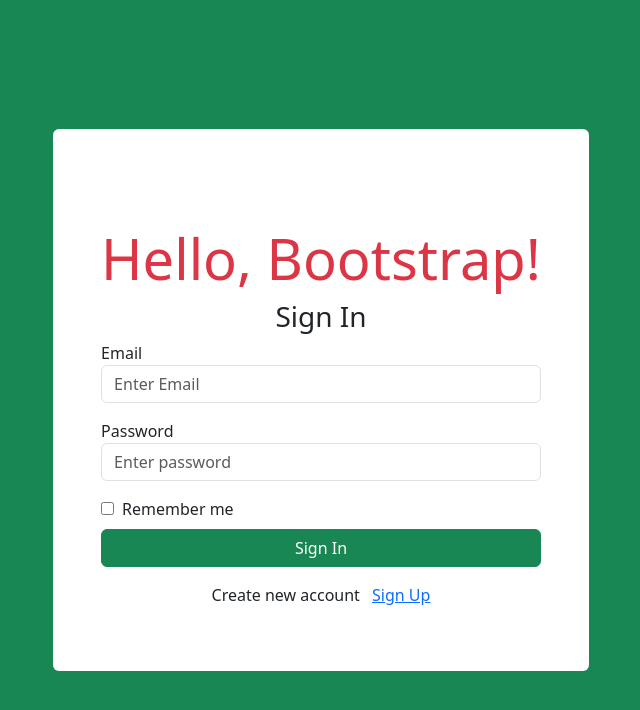
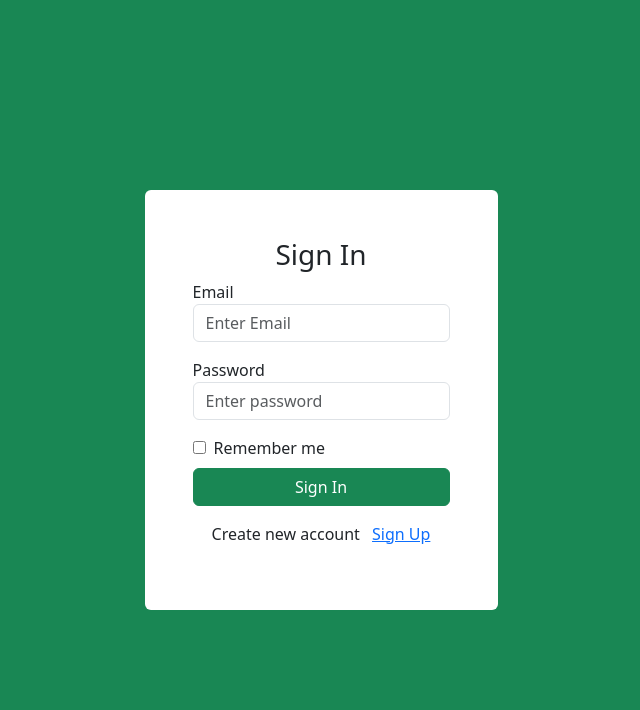
Before and after one commit to Waverista/Appointment-scheduling-app, a React (Create React App) app in the folder local/: page / in a window 1280 px wide. Shown: the top 710 px of the page, without its empty margins (319-959 px from the left). Built offline with nearby package versions, Linux system fonts and the light colour scheme; the HTML template or start-up script is replaced by a standard one.

Commit message:
do1 minor changes

```diff
--- a/local/src/pages/Login/Login.js
+++ b/local/src/pages/Login/Login.js
@@ -6,7 +6,6 @@
     <div className='login template d-flex justify-content-center align-items-center 100-w vh-100 bg-success'>
         <div className='50-w p-5 rounded bg-white'>
         <form>
-        <h1 className="display-4 mt-5 text-danger">Hello, Bootstrap!</h1>
             <h3 className='text-center'>Sign In</h3>
             <div className='mb-3'>
                 <label htmlFor='email'>Email</label>
```
